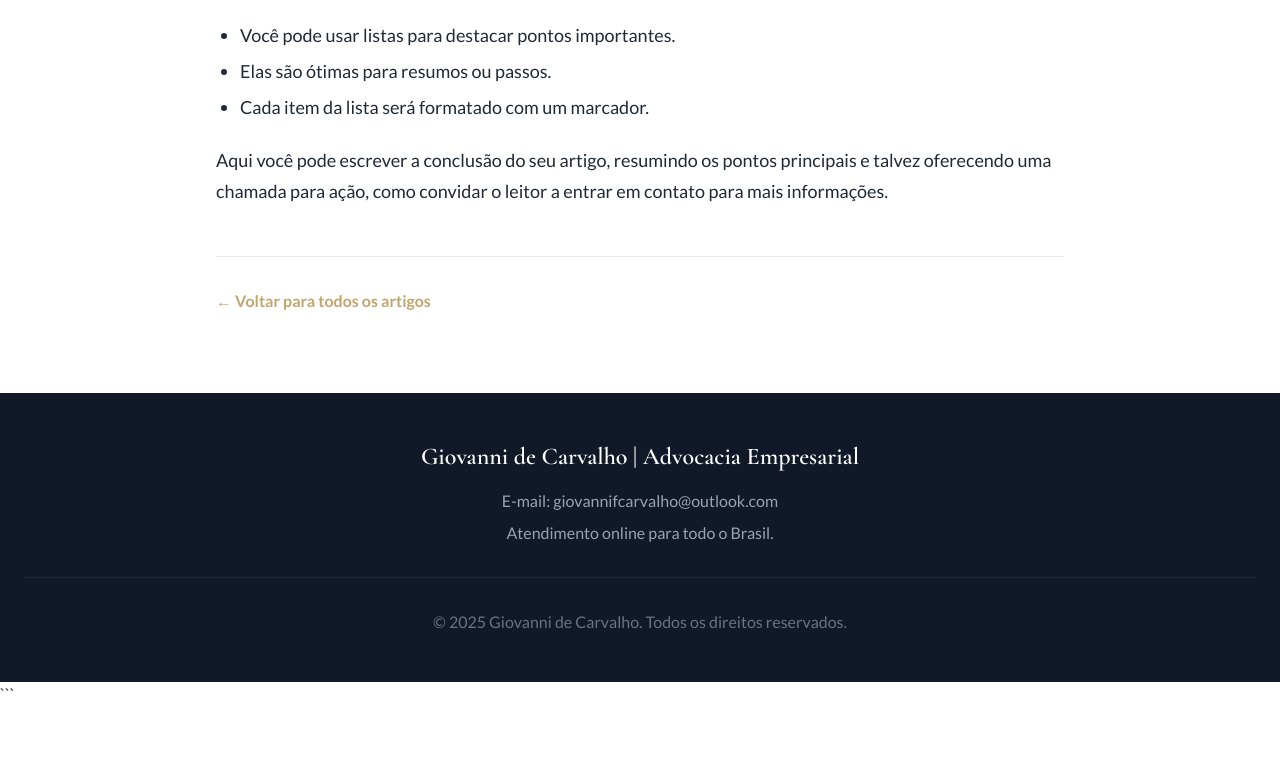
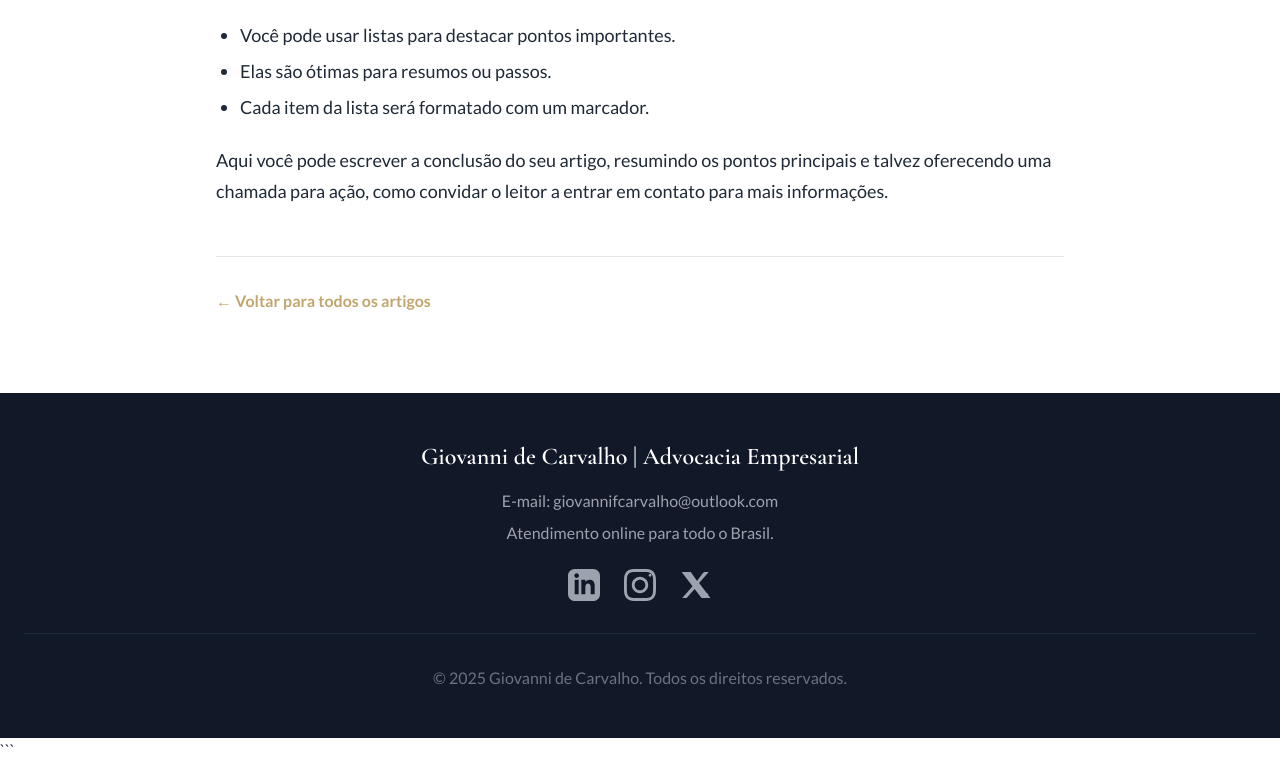
Before and after one commit to giovannifcarvalho/gioadv, a plain HTML site: page Quem-somos.html in a window 1280 px wide. Shown: the part 1944-2706 px from the top of the page. Before the commit the page ends 2650 px from the top, so only its background shows below. Drawn offline with nearby package versions, Linux system fonts and the light colour scheme.

Commit message:
Update Quem-somos.html

```diff
--- a/Quem-somos.html
+++ b/Quem-somos.html
@@ -138,17 +138,22 @@
         </section>
     </main>
 
-    <!-- ===== Rodapé (Idêntico aos outros) ===== -->
-    <footer class="bg-gray-900 text-white">
-        <div class="container mx-auto px-6 py-12 text-center">
-            <h4 class="text-2xl font-semibold mb-4">Giovanni de Carvalho | Advocacia Empresarial</h4>
-            <p class="text-gray-400 mb-2">E-mail: giovannifcarvalho@outlook.com</p>
-            <p class="text-gray-400 mb-6">Atendimento online para todo o Brasil.</p>
-            <div class="mt-8 border-t border-gray-800 pt-8 text-gray-500">
-                <p>&copy; 2025 Giovanni de Carvalho. Todos os direitos reservados.</p>
+    <!-- ===== Rodapé ===== -->
+    <footer class="bg-gray-900 text-white"><div class="container mx-auto px-6 py-12 text-center"><h4 class="text-2xl font-semibold mb-4">Giovanni de Carvalho | Advocacia Empresarial</h4><p class="text-gray-400 mb-2">E-mail: giovannifcarvalho@outlook.com</p><p class="text-gray-400 mb-6">Atendimento online para todo o Brasil.</p>
+        <div class="flex justify-center space-x-6 mb-8">
+                <a href="https://www.linkedin.com/in/giovannidecarvalhoadv/" target="_blank" rel="noopener noreferrer" class="text-gray-400 hover:text-brand-gold transition duration-300">
+                    <svg xmlns="http://www.w3.org/2000/svg" class="h-8 w-8 fill-current" viewBox="0 0 24 24"><path d="M19 0h-14c-2.761 0-5 2.239-5 5v14c0 2.761 2.239 5 5 5h14c2.762 0 5-2.239 5-5v-14c0-2.761-2.238-5-5-5zm-11 19h-3v-11h3v11zm-1.5-12.268c-.966 0-1.75-.79-1.75-1.764s.784-1.764 1.75-1.764 1.75.79 1.75 1.764-.783 1.764-1.75 1.764zm13.5 12.268h-3v-5.604c0-3.368-4-3.5-4 0v5.604h-3v-11h3v1.765c1.396-2.586 7-2.777 7 2.476v6.759z"/></svg>
+                </a>
+
+                <a href="https://www.instagram.com/giovannidecarvalho.adv/" target="_blank" rel="noopener noreferrer" class="text-gray-400 hover:text-brand-gold transition duration-300">
+                    <svg xmlns="http://www.w3.org/2000/svg" class="h-8 w-8 fill-current" viewBox="0 0 24 24"><path d="M12 2.163c3.204 0 3.584.012 4.85.07 3.252.148 4.771 1.691 4.919 4.919.058 1.265.069 1.645.069 4.849 0 3.203-.012 3.584-.069 4.849-.149 3.225-1.664 4.771-4.919 4.919-1.266.058-1.644.069-4.849.069-3.204 0-3.584-.012-4.849-.069-3.251-.148-4.771-1.691-4.919-4.919-.058-1.265-.068-1.644-.068-4.849 0-3.204.012-3.584.069-4.849.149-3.225 1.664-4.771 4.919-4.919 1.266-.057 1.645-.069 4.849-.069zm0-2.163c-3.259 0-3.667.014-4.947.072-4.358.21-6.78 2.618-6.99 6.985-.059 1.281-.073 1.689-.073 4.948 0 3.259.014 3.668.072 4.947.21 4.358 2.618 6.78 6.985 6.989 1.28.058 1.689.072 4.948.072 3.259 0 3.668-.014 4.947-.072 4.354-.21 6.782-2.618 6.989-6.985.058-1.281.073-1.689.073-4.948 0-3.259-.014-3.667-.072-4.947-.21-4.359-2.627-6.78-6.989-6.989-1.28-.058-1.689-.073-4.948-.073zm0 5.838c-3.403 0-6.162 2.759-6.162 6.162s2.759 6.163 6.162 6.163 6.162-2.759 6.162-6.163c0-3.403-2.759-6.162-6.162-6.162zm0 10.162c-2.209 0-4-1.79-4-4s1.791-4 4-4 4 1.79 4 4c0 2.21-1.791 4-4 4zm6.47-11.272c0-.528.43-1.078 1.078-1.078.601 0 1.079.516 1.079 1.078 0 .522-.445 1.078-1.079 1.078-.648 0-1.078-.555-1.078-1.078z"/></svg>
+                </a>
+
+                <a href="https://x.com/giovannicaradv" target="_blank" rel="noopener noreferrer" class="text-gray-400 hover:text-brand-gold transition duration-300">
+                    <svg xmlns="http://www.w3.org/2000/svg" class="h-8 w-8 fill-current" viewBox="0 0 24 24"><path d="M18.244 2.25h3.308l-7.227 8.26 8.502 11.24H16.17l-5.214-6.817L4.99 21.75H1.68l7.73-8.835L1.254 2.25H8.08l4.714 6.78 4.09-5.74h-.006zM17.824 19.34L3.376 4.6H6.01L21.57 19.34h-3.746z"/></svg>
+                </a>
             </div>
-        </div>
-    </footer>
+        <div class="mt-8 border-t border-gray-800 pt-8 text-gray-500"><p>&copy; 2025 Giovanni de Carvalho. Todos os direitos reservados.</p></div></div></footer>
 
     <!-- JavaScript para o menu mobile -->
     <script>
```
